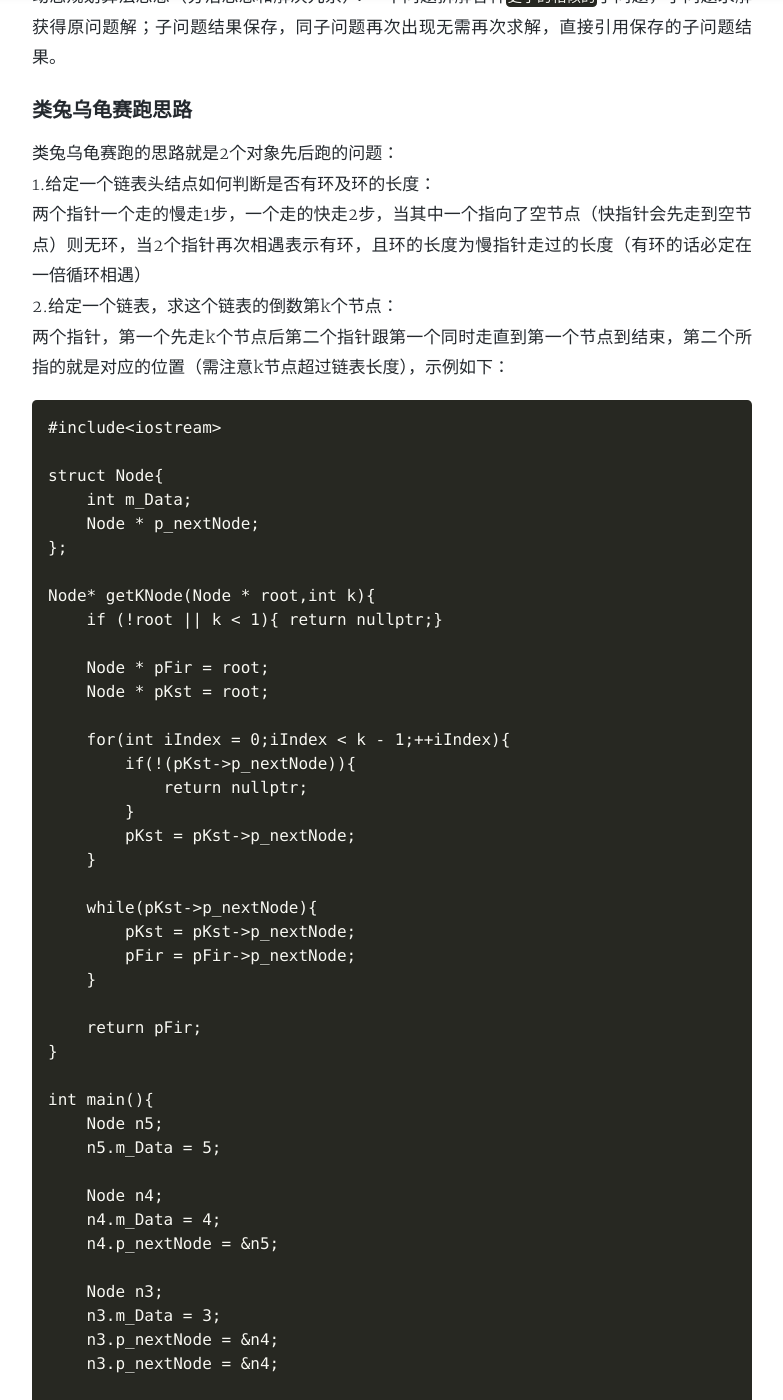
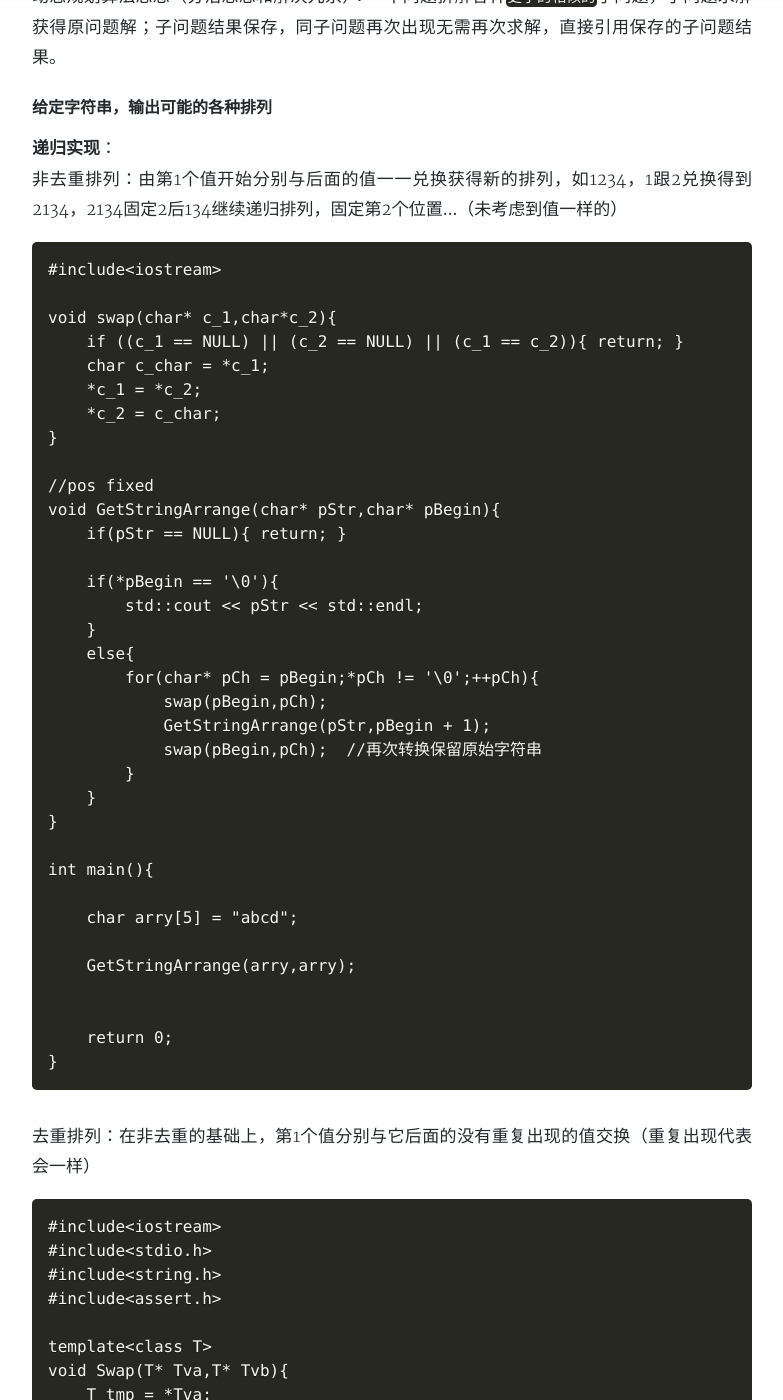
Before and after one commit to smakry/smakry.github.io, a Jekyll site: the page built from _posts/2019-09-22-编程思维.md, in a window 1280 px wide and 1400 px high, scrolled down 770 px. Shown: the whole window, without its empty margins (248-1031 px from the left). Built offline with Jekyll 4.4.1, drawn with Linux system fonts in a browser that asks for light colours; nearby versions of some CDN libraries; comment, search, counter and statistics services are not loaded; a style sheet for code colours, icons or effects is not loaded; some of the changed text lies outside the part shown.

Commit message:
program thinking

````diff
--- a/_posts/2019-09-22-编程思维.md
+++ b/_posts/2019-09-22-编程思维.md
@@ -22,6 +22,135 @@
 <https://blog.csdn.net/u013250416/article/details/80558542>
 
 动态规划算法思想（分治思想和解决冗余）：一个问题拆解各种`更小的相似的`子问题，子问题求解获得原问题解；子问题结果保存，同子问题再次出现无需再次求解，直接引用保存的子问题结果。
+
+#### 给定字符串，输出可能的各种排列
+
+**递归实现**：
+非去重排列：由第1个值开始分别与后面的值一一兑换获得新的排列，如1234，1跟2兑换得到2134，2134固定2后134继续递归排列，固定第2个位置...（未考虑到值一样的）
+
+```cpp
+#include<iostream>
+
+void swap(char* c_1,char*c_2){
+    if ((c_1 == NULL) || (c_2 == NULL) || (c_1 == c_2)){ return; }
+    char c_char = *c_1;
+    *c_1 = *c_2;
+    *c_2 = c_char;
+}
+
+//pos fixed
+void GetStringArrange(char* pStr,char* pBegin){
+    if(pStr == NULL){ return; }
+
+    if(*pBegin == '\0'){
+        std::cout << pStr << std::endl;
+    }
+    else{
+        for(char* pCh = pBegin;*pCh != '\0';++pCh){
+            swap(pBegin,pCh);
+            GetStringArrange(pStr,pBegin + 1);
+            swap(pBegin,pCh);  //再次转换保留原始字符串
+        }
+    }
+}
+
+int main(){
+
+    char arry[5] = "abcd";
+
+    GetStringArrange(arry,arry);
+
+
+    return 0;
+}
+```
+
+去重排列：在非去重的基础上，第1个值分别与它后面的没有重复出现的值交换（重复出现代表会一样）
+
+```cpp
+#include<iostream>
+#include<stdio.h>
+#include<string.h>
+#include<assert.h>
+
+template<class T>
+void Swap(T* Tva,T* Tvb){
+    T tmp = *Tva;
+    *Tva = *Tvb;
+    *Tvb = tmp;
+}
+
+void Reverse(char* pBegin,char* pEnd){
+    while(pBegin < pEnd){
+        Swap(pBegin++,pEnd--);
+    }
+}
+
+bool GetNextArrange(char* pTarg){
+    char* pEnd = pTarg + strlen(pTarg) - 1;
+    char* pFir = pEnd;
+    char* pSec = pEnd;
+
+    for(;pSec > pTarg;--pFir){
+        if(*pFir < *pSec){
+
+            //Get behind little big
+            char* pMax = pSec;
+            for(char* ptr = pEnd;ptr > pFir;--ptr){
+                if(*ptr > *pFir && *ptr < *pMax){
+                    pMax = ptr;
+                }
+            }
+
+            Swap(pFir,pMax);
+            Reverse(pSec,pEnd);
+            return true;
+        }
+        else{
+            if(pFir != pEnd){
+                --pSec;
+            }
+        }
+    }
+
+    return false;
+}
+
+void GetStringArrange(const char* pSour,char* pTarg){
+    assert(pSour && pTarg);
+	if(strlen(pSour) <= 1){ return; }
+
+    do{
+        static int iNum = 0;
+        std::cout << "iNum " << ++iNum << ":" << pSour << std::endl;
+    }while(GetNextArrange(pTarg));
+}
+
+int main(){
+
+    char arry[] = "1234";
+    GetStringArrange(arry,arry);
+
+    return 0;
+}
+
+```
+
+
+**非递归实现**：
+
+![全排列算法]()
+
+算法的思路：
+1.不断寻找下一个排列（起始排列需要是从小到大，反过来的下面步骤比较要相反）例如：1234
+2.从右边向左边寻找第一个升序（1234对应的是34），3所在的位置是替换位
+3.从替换位开始从左往后找到替换位后面“大于替换位的最小值”（1234对应的34的替换位3之后大于替换位的最小值是4）
+4.替换位替换后，把替换位之后的所有数据反转（得到比当前排列大的最小的序列），此处替换位之后是4，反转后还是4，最终结果是1234
+5.不断寻找下一个排列，直到头
+
+<https://blog.csdn.net/hackbuteer1/article/details/7462447#>
+<https://blog.csdn.net/cpfeed/article/details/7376132>
+
 
 ### <span id = "list_2"></span>类兔乌龟赛跑思路
 
@@ -166,3 +295,69 @@
 2.一个数A异或自己奇数次为0，异或偶数次还是自己A
 int a = 11;
 a = a ^ a;  //结果为0
+
+
+
+```cpp
+//排列递归实现
+#include<iostream>
+#include<stdio.h>
+#include<string.h>
+
+void swap(char* c_1,char*c_2){
+    if ((c_1 == NULL) || (c_2 == NULL) || (c_1 == c_2)){ return; }
+    char c_char = *c_1;
+    *c_1 = *c_2;
+    *c_2 = c_char;
+}
+
+bool IsSameRange(char* pBegin,char* pEnd){
+    for(char* ptr = pBegin;ptr < pEnd;++ptr){
+        if(*pBegin == *pEnd){
+            return false;
+        }
+    }
+
+    return true;
+}
+
+
+void GetStringArrange(const char* pSour,char* pTarg){
+    if (pSour == NULL || pTarg == NULL){ return; }
+
+    if (*pTarg == '\0'){
+        std::cout << pSour << std::endl;
+        return;
+    }
+
+    for(char *ptr = pTarg;*ptr != '\0';++ptr){
+        if (IsSameRange(pTarg,ptr)){
+            swap(pTarg,ptr);
+            GetStringArrange(pSour,pTarg + 1);
+            swap(pTarg,ptr);
+        }
+    }
+}
+
+void StringArrange(const char* pSour){
+    if (pSour == NULL){ return; }
+
+    char* temp = new char[strlen(pSour)];
+    strncat(temp,pSour,strlen(pSour));
+
+    GetStringArrange(temp,temp);
+
+    delete[] temp;
+    temp = NULL;
+}
+
+int main(){
+
+    char arry[4] = "bbc";
+//  StringArrange(arry);
+    GetStringArrange(arry,arry);
+
+
+    return 0;
+}
+```
````
Also changed, not shown: _posts/2019-09-19-程序问题整合.md (+1 -0 lines), imags/全排列算法.png (added).
